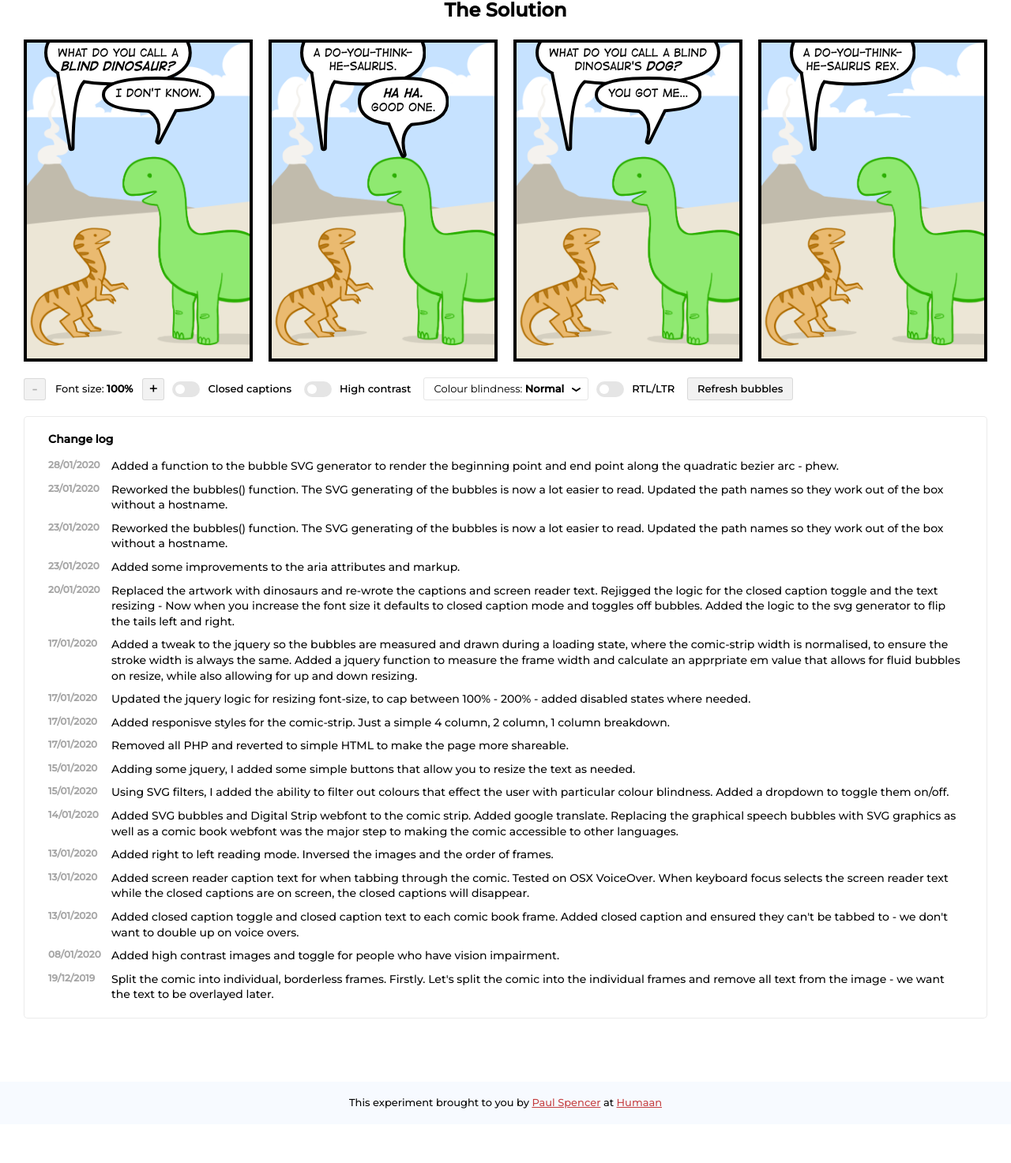
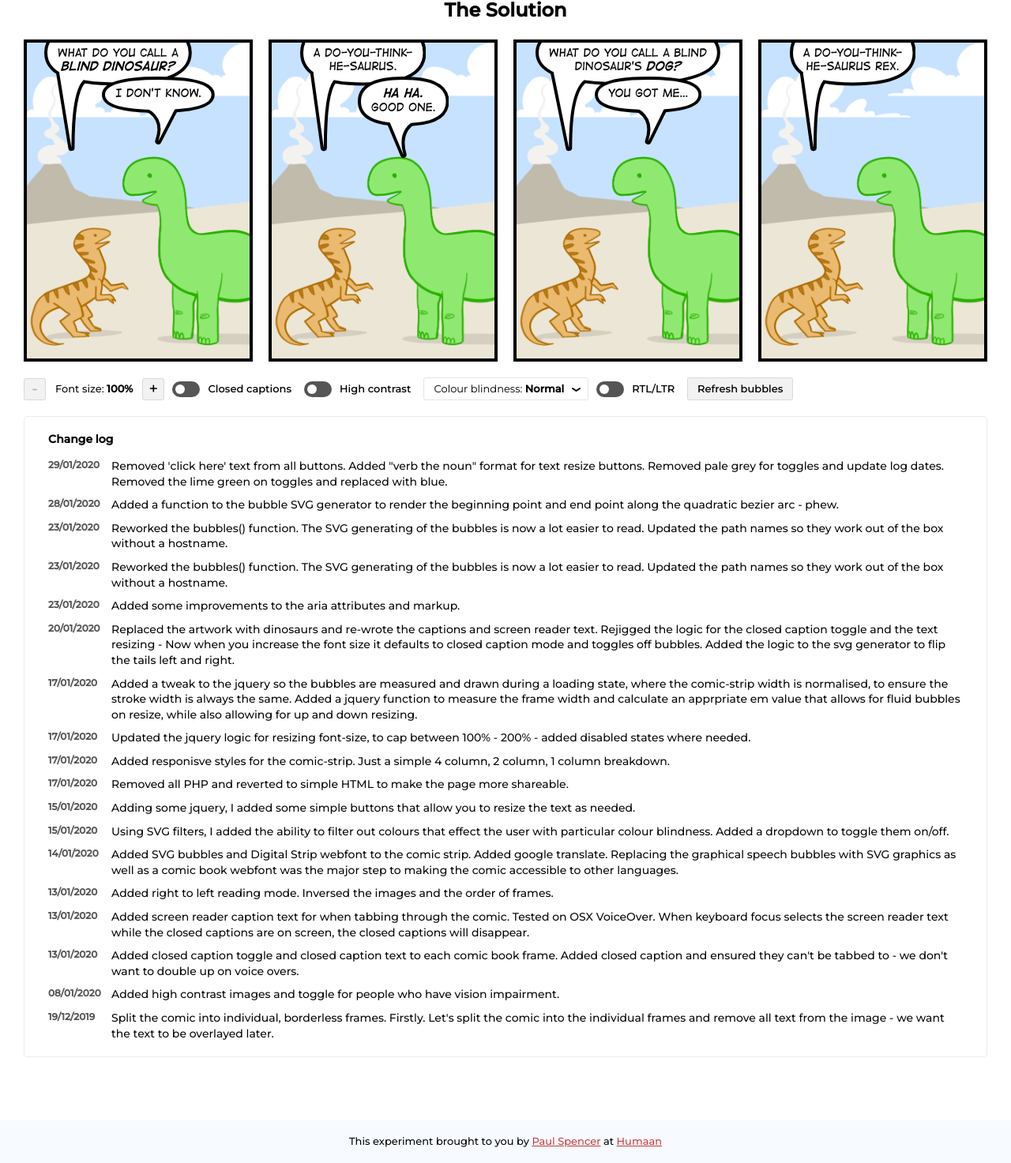
Before and after one commit to guardiancomics/comica11y, a PHP site: page / in a window 1280 px wide. Shown: the part 1829-3302 px from the top of the page at 79% size. Before the commit the page ends 3233 px from the top, so only its background shows below. Run offline with PHP 8.4, Linux system fonts and the light colour scheme; style sheets or scripts are compiled from the project's sources.

Commit message:
Removed "click here" text from all buttons. Added "verb the noun" format for text resize buttons. Removed pale grey for toggles and update log dates. Removed the lime green on toggles and replaced with blue.

```diff
--- a/dist/css/style.css
+++ b/dist/css/style.css
@@ -532,7 +532,7 @@ button {
   top: -1px;
   width: 35px;
   height: 20px;
-  background-color: rgba(0, 0, 0, 0.1);
+  background-color: #555555;
   border-radius: 20px;
   -webkit-transition: background-color .1s ease-out;
   -o-transition: background-color .1s ease-out;
@@ -557,7 +557,7 @@ button {
 }
 
 .btn-toggle.is-active:before {
-  background-color: #0ADB41;
+  background-color: #1f6be9;
 }
 
 .btn-toggle.is-active:after {
@@ -946,7 +946,7 @@ html {
   margin-bottom: 5px;
   text-transform: uppercase;
   font-size: 1.2rem;
-  color: rgba(0, 0, 0, 0.35);
+  color: #555555;
 }
 
 .notes--log {
--- a/index.html
+++ b/index.html
@@ -315,14 +315,14 @@
           <div class="comic-filter">
             <div class="buttons">
               <div class="font-sizer">
-                <button class="btn js-resize-down" disabled><span class="hidden">Click here to resize comic font down a size</span></button>
+                <button class="btn js-resize-down" disabled><span class="hidden">Decrease the font</span></button>
                 <p class="text">Font size: <strong>100%</strong></p>
-                <button class="btn js-resize-up"><span class="hidden">Click here to resize comic font up a size</span></button>
+                <button class="btn js-resize-up"><span class="hidden">Increase the font</span></button>
               </div>
-              <button class="btn-toggle js-closedcaptions" type="button"><span class="hidden">Click here to toggle </span>Closed captions</button>
-              <button class="btn-toggle js-highcontrast" type="button"><span class="hidden">Click here to toggle </span>High contrast</button>
+              <button class="btn-toggle js-closedcaptions" type="button"><span class="hidden">Toggle </span>Closed captions</button>
+              <button class="btn-toggle js-highcontrast" type="button"><span class="hidden">Toggle </span>High contrast</button>
               <div class="dropdown">
-                <button type="button" class="dropdown__selected"><span class="hidden">Click to open dropdown menu. Current option selected: </span>Colour blindness: <strong>Normal</strong></button>
+                <button type="button" class="dropdown__selected"><span class="hidden">Current option selected: </span>Colour blindness: <strong>Normal</strong></button>
                 <ul>
                   <li><button class="btn-option js-cb-normal" type="button">Normal</button></li>
                   <li><button class="btn-option js-cb-protanopia" type="button">Protanopia</button></li>
@@ -335,8 +335,8 @@
                   <li><button class="btn-option js-cb-achromatomaly" type="button">Achromatomaly</button></li>
                 </ul>
               </div>
-              <button class="btn-toggle js-rtl" type="button"><span class="hidden">Click here to toggle </span>RTL/LTR</button>
-              <button class="btn js-bubbles" type="button"><span class="hidden">Click here to </span>Refresh bubbles</button>
+              <button class="btn-toggle js-rtl" type="button"><span class="hidden">Toggle </span>RTL/LTR</button>
+              <button class="btn js-bubbles" type="button">Refresh bubbles</button>
             </div>
 
             <div class="translate">
@@ -359,6 +359,7 @@
           <div class="notes notes--log">
             <p><strong>Change log</strong></p>
             <ol>
+              <li><strong class="date">29/01/2020</strong> Removed 'click here' text from all buttons. Added "verb the noun" format for text resize buttons. Removed pale grey for toggles and update log dates. Removed the lime green on toggles and replaced with blue.</li>
               <li><strong class="date">28/01/2020</strong> Added a function to the bubble SVG generator to render the beginning point and end point along the quadratic bezier arc - phew.</li>
               <li><strong class="date">23/01/2020</strong> Reworked the bubbles() function. The SVG generating of the bubbles is now a lot easier to read. Updated the path names so they work out of the box without a hostname.</li>
               <li><strong class="date">23/01/2020</strong> Reworked the bubbles() function. The SVG generating of the bubbles is now a lot easier to read. Updated the path names so they work out of the box without a hostname.</li>
--- a/src/css/_components/_btn.scss
+++ b/src/css/_components/_btn.scss
@@ -51,7 +51,7 @@ button {
 		top: -1px;
 		width: 35px;
 		height: 20px;
-		background-color: rgba(black,.1);
+		background-color: #555555;
 		border-radius: 20px;
 		transition: background-color .1s ease-out;
 	}
@@ -70,7 +70,7 @@ button {
 
 	&.is-active {
 		&:before {
-			background-color: #0ADB41;
+			background-color: #1f6be9;
 		}
 		&:after {
 			transform: translateX(15px);
--- a/src/css/_sections/layout.scss
+++ b/src/css/_sections/layout.scss
@@ -337,7 +337,7 @@ body {
     margin-bottom: 5px;
     text-transform: uppercase;
     font-size: 1.2rem;
-    color: rgba(black,.35)
+    color: #555555;
   }
 
   &--log {
```
Also changed, not shown: dist/css/style.min.css.
